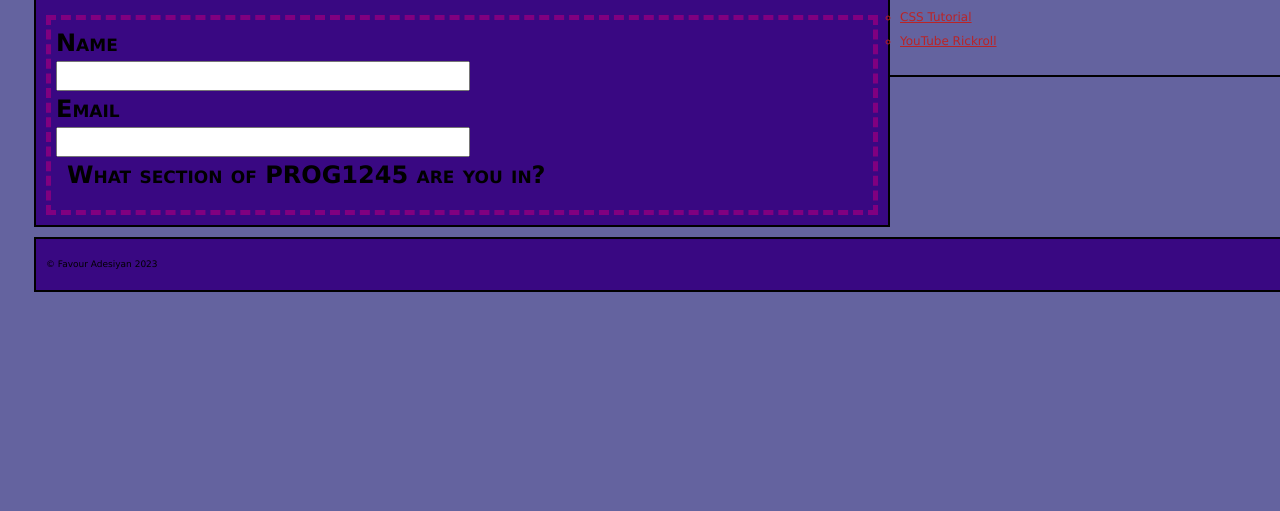
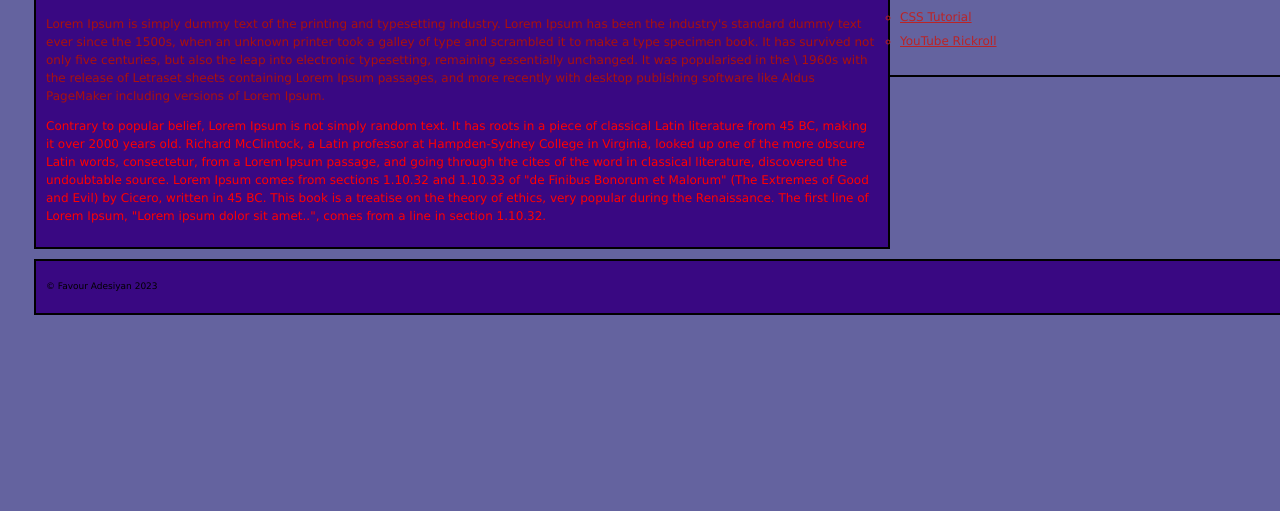
Before and after one commit to Favour01216/Inclass1, a plain HTML site: page index.html in a window 1280 px wide. Shown: the part 337-848 px from the top of the page. Drawn offline with Linux system fonts and the light colour scheme.

Commit message:
updated index

```diff
--- a/index.html
+++ b/index.html
@@ -20,20 +20,26 @@
       </ul>
     </nav>
     <main class="structural">
-      <h2>Contact</h2>
-      <form>
-        <div>
-          <label for="name">Name</label>
-          <input type="text" id="name" name="name" />
-        </div>
-        <div>
-          <label for="email">Email</label>
-          <input type="email" id="email" name="email" />
-        </div>
-        <fieldset>
-          <legend>What section of PROG1245 are you in?</legend>
-          <!-- Add options for the user to choose from -->
-        </fieldset>
+
+      <h2>Lorem Ipsum</h2>
+      <p id="para1">
+          Lorem Ipsum is simply dummy text of the printing and typesetting industry.
+          Lorem Ipsum has been the industry's standard dummy text ever since the 1500s, when an unknown printer
+          took a galley of type and scrambled it to make a type specimen book. It has survived not only five centuries,
+          but also the leap into electronic typesetting, remaining essentially unchanged. It was popularised in the \
+          1960s with the release of Letraset sheets containing Lorem Ipsum passages, and more recently
+          with desktop publishing software like Aldus PageMaker including versions of Lorem Ipsum.
+      </p>
+      <p id="para2">
+          Contrary to popular belief, Lorem Ipsum is not simply random text. It has roots in a piece of classical Latin
+          literature from 45 BC, making it over 2000 years old. Richard McClintock, a Latin professor at Hampden-Sydney
+          College in Virginia, looked up one of the more obscure Latin words, consectetur, from a Lorem Ipsum passage,
+          and going through the cites of the word in classical literature, discovered the undoubtable source. Lorem Ipsum
+          comes from sections 1.10.32 and 1.10.33 of "de Finibus Bonorum et Malorum" (The Extremes of Good and Evil) by Cicero,
+          written in 45 BC. This book is a treatise on the theory of ethics, very popular during the Renaissance.
+          The first line of Lorem Ipsum, "Lorem ipsum dolor sit amet..", comes from a line in section 1.10.32.
+      </p>
+
       </form>
     </main>
     <aside class="structural">
```
